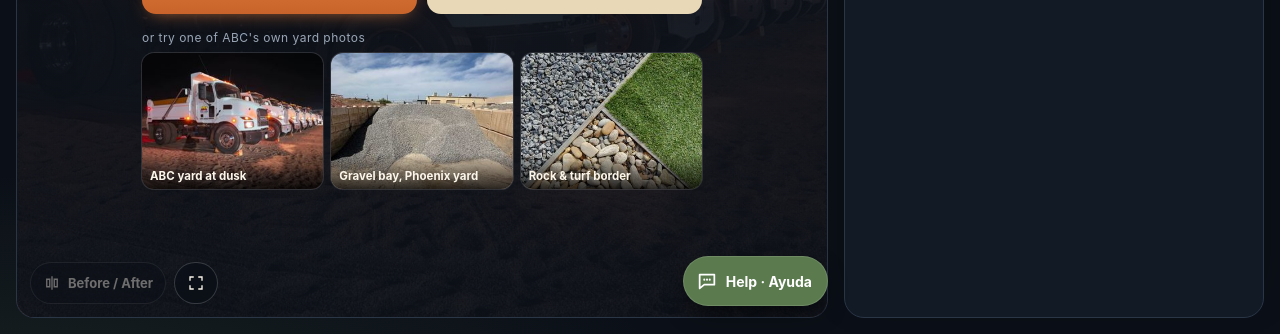
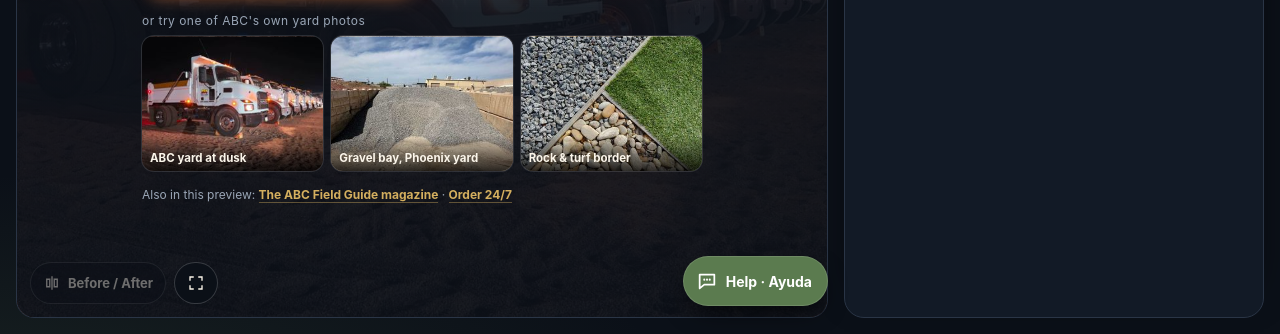
Before and after one commit to jaycolelli/jXkP8VZ9t95xbMc9Jikk6UM5ZcxQ2iqkGq1KmDEC, a plain HTML site: page index.html in a window 1280 px wide. Shown: the part 466-800 px from the top of the page. Drawn offline with Linux system fonts and the light colour scheme.

Commit message:
Link sister demos (magazine, Order 24/7)

```diff
--- a/index.html
+++ b/index.html
@@ -23,7 +23,7 @@
   <link rel="icon" type="image/png" href="favicon.png">
   <link rel="apple-touch-icon" href="apple-touch-icon.png">
   <link rel="canonical" href="https://jaycolelli.github.io/jXkP8VZ9t95xbMc9Jikk6UM5ZcxQ2iqkGq1KmDEC/">
-  <link rel="stylesheet" href="styles.css?v=1">
+  <link rel="stylesheet" href="styles.css?v=2">
 </head>
 <body>
 <div id="app">
@@ -68,6 +68,7 @@
             </div>
             <div class="or">or try one of ABC's own yard photos</div>
             <div class="samples" id="samples"></div>
+            <div class="sister">Also in this preview: <a href="https://jaycolelli.github.io/q6aqIHg8hG1i86apw3eGvI2zfDrFfoBVI5qSabVN/" target="_blank" rel="noopener">The ABC Field Guide magazine</a> · <a href="https://jaycolelli.github.io/xhOvhmAwu0yRO3KbMpFTssbmTyI7kQlO3N4g0z67/" target="_blank" rel="noopener">Order 24/7</a></div>
           </div>
         </div>
         <input type="file" id="file-cam" accept="image/*" capture="environment" hidden>
--- a/styles.css
+++ b/styles.css
@@ -257,3 +257,6 @@ input[type=range]::-moz-range-thumb{width:22px;height:22px;border-radius:50%;bac
 #endcard .s{font-size:13px;letter-spacing:.08em;text-transform:uppercase;color:var(--gold);margin-bottom:18px}
 #endcard a{color:var(--gold)}
 .ch-log>*{flex-shrink:0}
+
+.sister{font-size:12px;color:var(--muted);margin:14px 0 2px;line-height:1.6}
+.sister a{color:var(--gold);font-weight:650;text-decoration:none;border-bottom:1px solid rgba(212,175,95,.4)}
```
